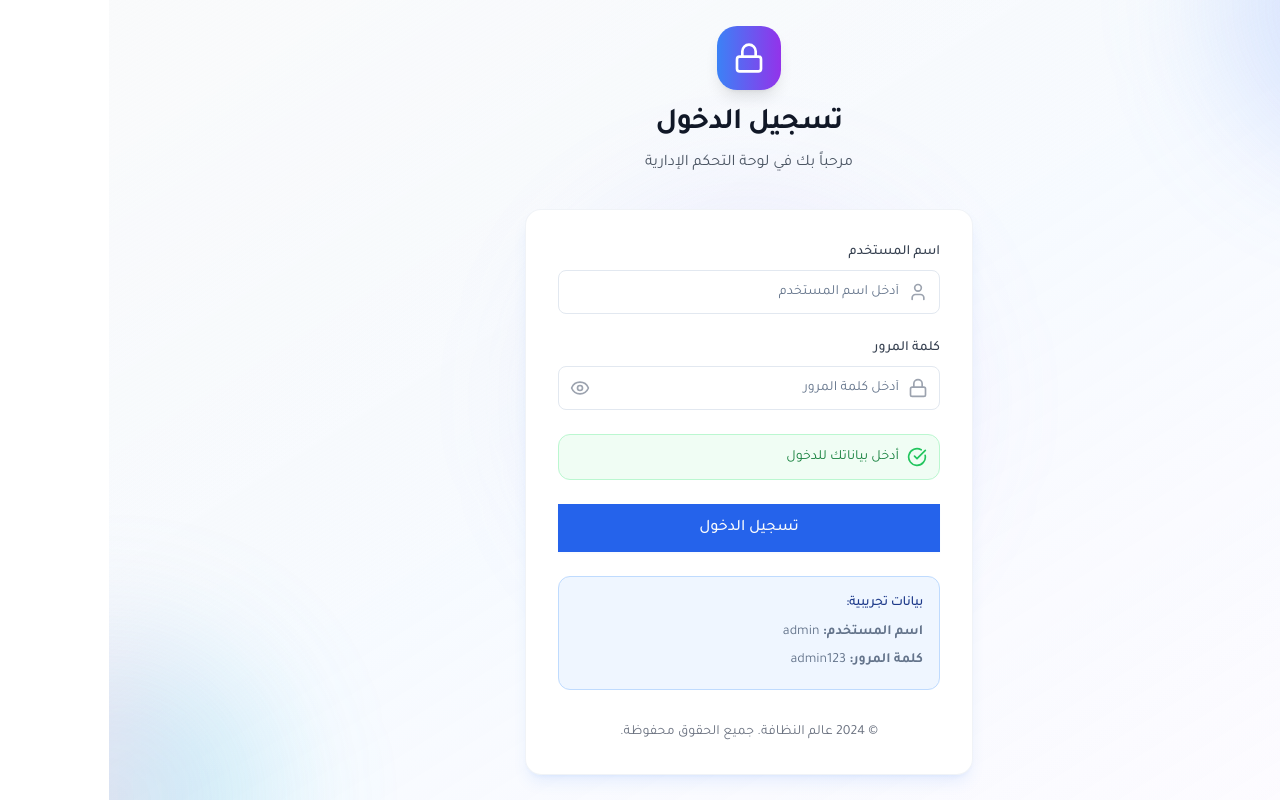
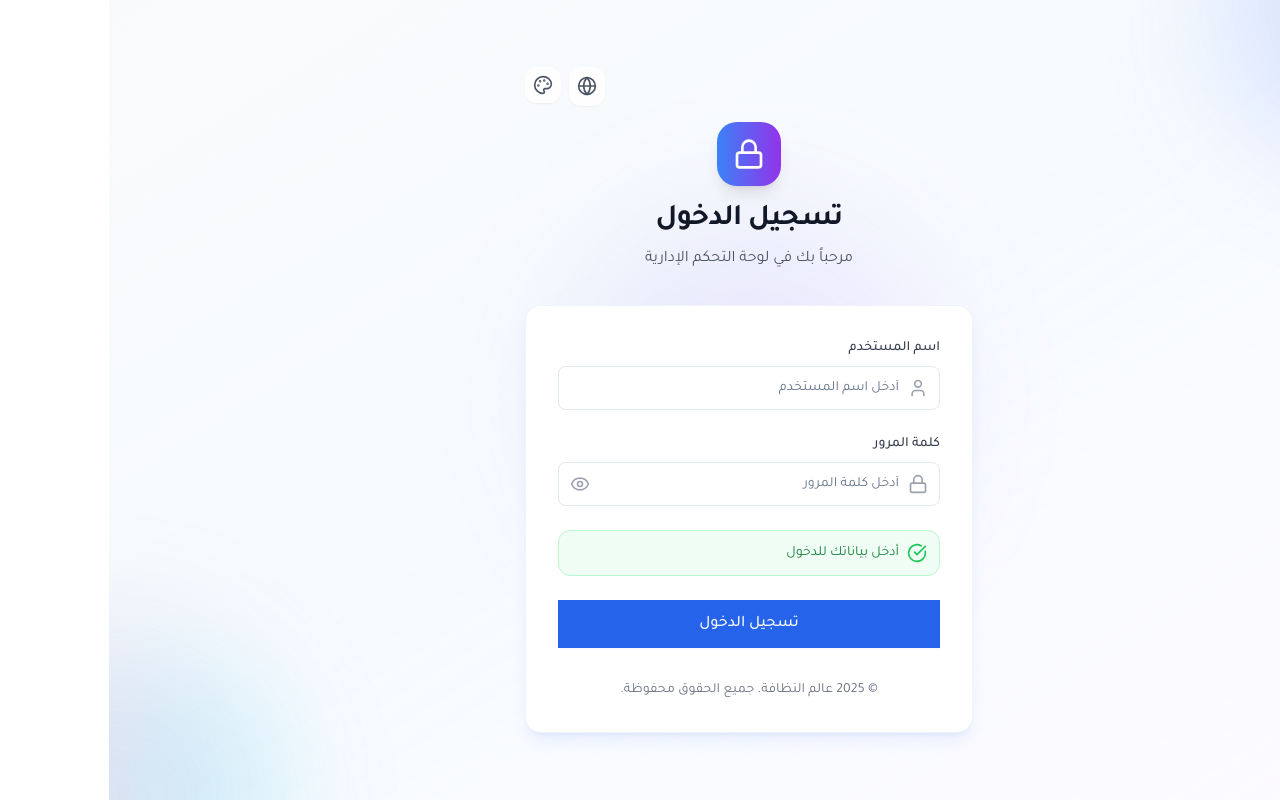
Before and after one commit to w-cleaning55/cw, a Next.js app: page /admin/advanced-charts in a window 1280 px wide. Built offline with nearby package versions, Linux system fonts and the light colour scheme.

Commit message:
loginfix

```diff
--- a/components/AboutUsSection.tsx
+++ b/components/AboutUsSection.tsx
@@ -102,7 +102,7 @@ export default function AboutUsSection() {
       color: "text-indigo-600",
     },
     {
-      year: "2024",
+              year: "2025",
       title: "Industry Leader",
       titleAr: "رائد الصناعة",
       description: "Recognized as the leading cleaning service provider",
--- a/components/LoginForm.tsx
+++ b/components/LoginForm.tsx
@@ -2,8 +2,9 @@
 
 import React, { useState } from "react";
 import { useAuth } from "../hooks/useAuth";
-import { Eye, EyeOff, Lock, User, AlertCircle, CheckCircle } from "lucide-react";
+import { Eye, EyeOff, Lock, User, AlertCircle, CheckCircle, Globe, Palette } from "lucide-react";
 import { useTranslation } from "../hooks/useTranslation";
+import { useTheme } from "../hooks/useTheme";
 
 export default function LoginForm() {
   const [showPassword, setShowPassword] = useState(false);
@@ -12,7 +13,8 @@ export default function LoginForm() {
     password: "",
   });
   const { login, isLoading, error } = useAuth();
-  const { t, currentLanguage } = useTranslation();
+  const { t, currentLanguage, toggleLanguage } = useTranslation();
+  const { theme, toggleTheme, themes } = useTheme();
 
   const handleSubmit = async (e: React.FormEvent) => {
     e.preventDefault();
@@ -41,6 +43,29 @@ export default function LoginForm() {
       </div>
 
       <div className="relative z-10 w-full max-w-md">
+        {/* Language and Theme Switchers */}
+        <div className="flex justify-end gap-2 mb-4">
+          {/* Language Toggle */}
+          <button
+            onClick={toggleLanguage}
+            className="p-2 bg-white/80 backdrop-blur-sm rounded-lg shadow-sm hover:bg-white/90 transition-colors"
+            title={currentLanguage === "ar" ? "Switch to English" : "التبديل إلى العربية"}
+          >
+            <Globe className="w-5 h-5 text-gray-600" />
+          </button>
+
+          {/* Theme Toggle */}
+          <div className="relative">
+            <button
+              onClick={toggleTheme}
+              className="p-2 bg-white/80 backdrop-blur-sm rounded-lg shadow-sm hover:bg-white/90 transition-colors"
+              title={currentLanguage === "ar" ? "تغيير الثيم" : "Change Theme"}
+            >
+              <Palette className="w-5 h-5 text-gray-600" />
+            </button>
+          </div>
+        </div>
+
         {/* Logo and Header */}
         <div className="text-center mb-8">
           <div className="w-16 h-16 bg-gradient-to-r from-blue-500 to-purple-600 rounded-2xl flex items-center justify-center mx-auto mb-4 shadow-lg">
@@ -161,23 +186,14 @@ export default function LoginForm() {
             </button>
           </form>
 
-          {/* Demo Credentials */}
-          <div className="mt-6 p-4 bg-blue-50 border border-blue-200 rounded-lg">
-            <h3 className="text-sm font-medium text-blue-900 mb-2">
-              {currentLanguage === "ar" ? "بيانات تجريبية:" : "Demo Credentials:"}
-            </h3>
-            <div className="space-y-1 text-sm text-blue-800">
-              <p><strong>{currentLanguage === "ar" ? "اسم المستخدم:" : "Username:"}</strong> admin</p>
-              <p><strong>{currentLanguage === "ar" ? "كلمة المرور:" : "Password:"}</strong> admin123</p>
-              </div>
-            </div>
+
 
           {/* Footer */}
           <div className="mt-8 text-center">
             <p className="text-sm text-gray-500">
               {currentLanguage === "ar"
-                ? "© 2024 عالم النظافة. جميع الحقوق محفوظة."
-                : "© 2024 Cleaning World. All rights reserved."
+                ? "© 2025 عالم النظافة. جميع الحقوق محفوظة."
+                : "© 2025 Cleaning World. All rights reserved."
               }
             </p>
           </div>
--- a/components/ModernFooter.tsx
+++ b/components/ModernFooter.tsx
@@ -546,7 +546,7 @@ export default function ModernFooter() {
             {/* Copyright */}
             <div className="text-center md:text-left">
               <p className="text-gray-400">
-                © 2024 {isArabic ? "عالم النظافة" : "Cleaning World"}.
+                © 2025 {isArabic ? "عالم النظافة" : "Cleaning World"}.
                 {isArabic ? " جميع الحقوق محفوظة." : " All rights reserved."}
               </p>
               <p className="text-sm text-gray-500 mt-1">
--- a/components/layout/Footer.tsx
+++ b/components/layout/Footer.tsx
@@ -145,7 +145,7 @@ const Footer: React.FC<FooterProps> = ({ className = "" }) => {
         </div>
 
         <div className="border-t border-gray-800 mt-8 pt-8 text-center text-gray-400">
-          <p dir="rtl">© 2024 عالم النظافة جدة. جميع الحقوق محفوظة.</p>
+          <p dir="rtl">© 2025 عالم النظافة جدة. جميع الحقوق محفوظة.</p>
         </div>
       </div>
     </footer>
--- a/components/layout/Header.tsx
+++ b/components/layout/Header.tsx
@@ -2,14 +2,20 @@
 
 import React from "react";
 import Link from "next/link";
+import { Globe, Palette } from "lucide-react";
 import { CompanyLogo } from "@/components/ui/CompactIcons";
 import { APP_CONFIG } from "@/lib/constants";
+import { useTranslation } from "@/hooks/useTranslation";
+import { useTheme } from "@/hooks/useTheme";
 
 interface HeaderProps {
   className?: string;
 }
 
 const Header: React.FC<HeaderProps> = ({ className = "" }) => {
+  const { currentLanguage, toggleLanguage } = useTranslation();
+  const { theme, toggleTheme } = useTheme();
+
   return (
     <header className={`bg-white shadow-sm sticky top-0 z-50 ${className}`}>
       <div className="max-w-7xl mx-auto px-4 sm:px-6 lg:px-8">
@@ -56,8 +62,32 @@ const Header: React.FC<HeaderProps> = ({ className = "" }) => {
               لوحة الإدارة
             </Link>
           </nav>
+
+          {/* Language and Theme Switchers */}
+          <div className="flex items-center gap-2">
+            {/* Language Toggle */}
+            <button
+              onClick={toggleLanguage}
+              className="p-2 bg-gray-100 rounded-lg hover:bg-gray-200 transition-colors"
+              title={currentLanguage === "ar" ? "Switch to English" : "التبديل إلى العربية"}
+            >
+              <Globe className="w-5 h-5 text-gray-600" />
+            </button>
+
+            {/* Theme Toggle */}
+            <button
+              onClick={toggleTheme}
+              className="p-2 bg-gray-100 rounded-lg hover:bg-gray-200 transition-colors"
+              title={currentLanguage === "ar" ? "تغيير الثيم" : "Change Theme"}
+            >
+              <Palette className="w-5 h-5 text-gray-600" />
+            </button>
+          </div>
           <div className="md:hidden">
-            <button className="text-gray-500 hover:text-gray-600 transition-colors">
+            <button
+              className="text-gray-500 hover:text-gray-600 transition-colors"
+              title={currentLanguage === "ar" ? "القائمة" : "Menu"}
+            >
               <svg className="h-6 w-6 fill-current" viewBox="0 0 24 24">
                 <path d="M4 6h16v2H4zm0 5h16v2H4zm0 5h16v2H4z" />
               </svg>
--- a/data/dynamic-content.json
+++ b/data/dynamic-content.json
@@ -559,8 +559,8 @@
       },
       "copyright": {
         "text": {
-          "ar": "جميع الحقوق محفوظة © 2024 عالم النظافة جدة",
-          "en": "All Rights Reserved © 2024 Cleaning World Jeddah"
+                  "ar": "جميع الحقوق محفوظة © 2025 عالم النظافة جدة",
+        "en": "All Rights Reserved © 2025 Cleaning World Jeddah"
         },
         "showYear": true
       }
--- a/hooks/useTheme.tsx
+++ b/hooks/useTheme.tsx
@@ -24,6 +24,7 @@ interface ThemeContextType {
   // الثيم الحالي
   currentTheme: string;
   setCurrentTheme: (themeId: string) => void;
+  toggleTheme: () => void;
 
   // الدارك مود
   isDarkMode: boolean;
@@ -48,6 +49,7 @@ interface ThemeContextType {
 
   // دوال مساعدة
   getAvailableThemes: () => Record<string, Theme>;
+  themes: Record<string, Theme>;
   resetToDefaults: () => void;
   exportSettings: () => string;
   importSettings: (settings: string) => boolean;
@@ -116,6 +118,13 @@ export function ThemeProvider({ children }: { children: ReactNode }) {
     setDarkMode(!settings.darkMode);
   }, [settings.darkMode, setDarkMode]);
 
+  const toggleTheme = useCallback(() => {
+    const themeIds = Object.keys(THEMES);
+    const currentIndex = themeIds.indexOf(settings.currentTheme);
+    const nextIndex = (currentIndex + 1) % themeIds.length;
+    setCurrentTheme(themeIds[nextIndex]);
+  }, [settings.currentTheme, setCurrentTheme]);
+
   const setAutoTheme = useCallback((auto: boolean) => {
     setSettings((prev) => ({ ...prev, autoTheme: auto }));
   }, []);
@@ -167,6 +176,7 @@ export function ThemeProvider({ children }: { children: ReactNode }) {
     isDarkMode,
     setDarkMode,
     toggleDarkMode,
+    toggleTheme,
     autoTheme: settings.autoTheme,
     setAutoTheme,
     colors,
```
